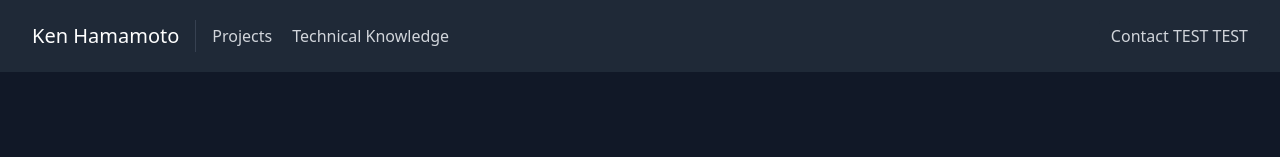
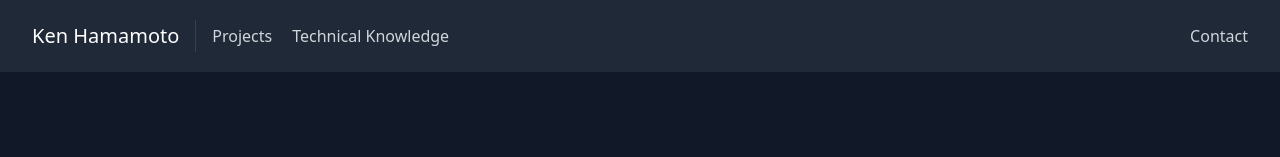
Before and after one commit to hamazumi/Portfolio, a React (Create React App) app: page / in a window 1280 px wide. Shown: the top 157 px of the page. Built offline with nearby package versions, Linux system fonts and the light colour scheme.

Commit message:
undo test comment

```diff
--- a/src/components/Navbar.js
+++ b/src/components/Navbar.js
@@ -43,7 +43,7 @@ function Navbar() {
           offset={-70}
           duration={500}
           className="inline-flex items-center bg-gray-800 border-0 py-1 px-3 focus:outline-none hover:text-white rounded text-base mt-4 md:mt-0 cursor-pointer"
-        >Contact TEST TEST</Link>
+        >Contact</Link>
       </div>
     </header>
   )
```
